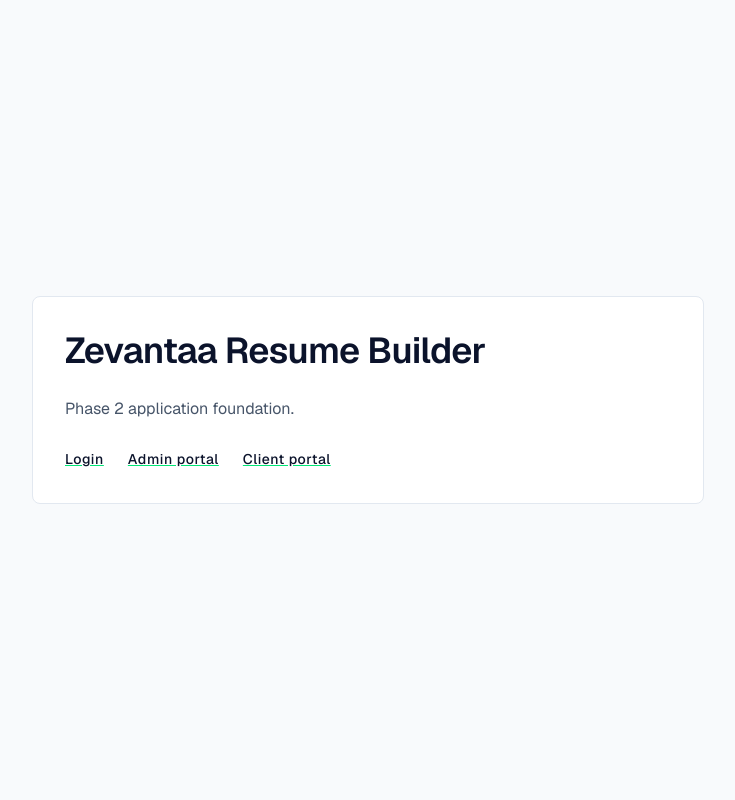
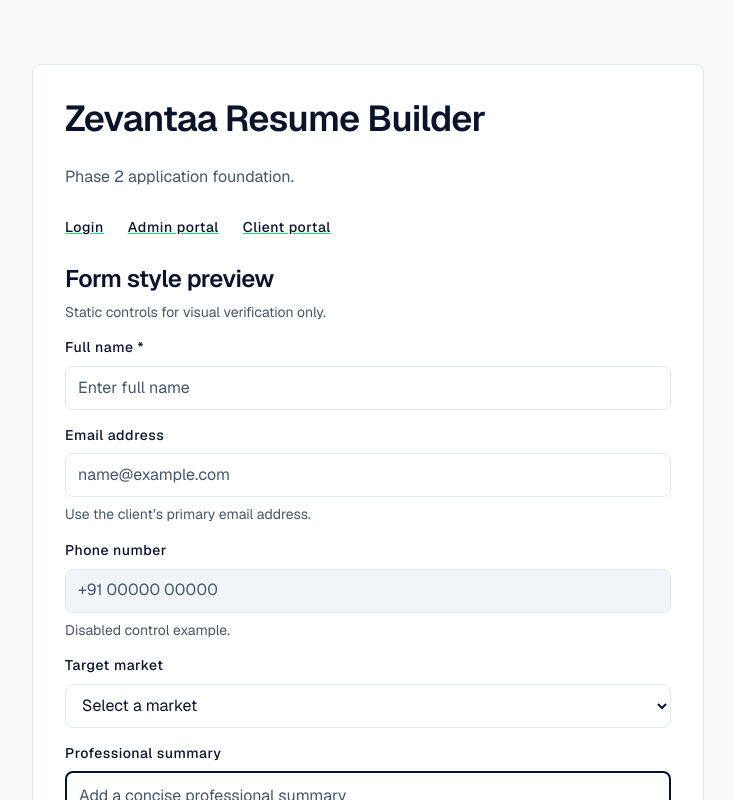
Before and after one commit to Zevantaa/zevantaa-resume-builder, a Next.js app: page / in a window 1280 px wide. Shown: the top 800 px of the page, without its empty margins (272-1007 px from the left). Built offline with nearby package versions, Linux system fonts and the light colour scheme.

Commit message:
Implement Zevantaa reusable form system

```diff
--- a/src/app/globals.css
+++ b/src/app/globals.css
@@ -67,6 +67,16 @@
   --layout-stack-gap: var(--space-6);
   --layout-inset-padding: var(--space-6);
   --layout-grid-gap: var(--space-4);
+
+  /* Form controls */
+  --form-control-height: 2.75rem;
+  --form-control-radius: 0.5rem;
+  --form-control-border-width: 0.0625rem;
+  --form-control-padding-inline: var(--space-3);
+  --form-control-padding-block: var(--space-2);
+  --form-field-gap: var(--space-2);
+  --form-group-gap: var(--space-4);
+  --form-textarea-min-height: 7rem;
 }
 
 @theme inline {
@@ -206,6 +216,89 @@ body {
   gap: var(--layout-grid-gap);
 }
 
+.form-demo,
+.form-demo-header,
+.form-field {
+  display: grid;
+}
+
+.form-demo {
+  gap: var(--form-group-gap);
+}
+
+.form-demo-header,
+.form-field {
+  gap: var(--form-field-gap);
+}
+
+.form-label {
+  color: var(--text);
+}
+
+.form-required-indicator {
+  margin-inline-start: var(--space-1);
+}
+
+.form-control {
+  width: 100%;
+  min-height: var(--form-control-height);
+  padding-block: var(--form-control-padding-block);
+  padding-inline: var(--form-control-padding-inline);
+  border: var(--form-control-border-width) solid var(--border);
+  border-radius: var(--form-control-radius);
+  background: var(--surface);
+  color: var(--text);
+  font: inherit;
+  line-height: var(--type-line-height-compact);
+  transition:
+    border-color 150ms ease,
+    outline-color 150ms ease,
+    background-color 150ms ease;
+}
+
+.form-control::placeholder {
+  color: var(--text-muted);
+  opacity: 1;
+}
+
+.form-control:focus-visible {
+  border-color: var(--text);
+  outline: 0.1875rem solid var(--focus);
+  outline-offset: 0.125rem;
+}
+
+.form-control:disabled {
+  cursor: not-allowed;
+  border-color: var(--border);
+  background: var(--surface-muted);
+  color: var(--text-muted);
+}
+
+.form-control--error {
+  border-color: var(--text);
+  border-width: 0.125rem;
+}
+
+.form-textarea {
+  min-height: var(--form-textarea-min-height);
+  padding-block: var(--space-3);
+  resize: vertical;
+}
+
+.form-helper,
+.form-error {
+  margin: 0;
+}
+
+.form-helper {
+  color: var(--text-muted);
+}
+
+.form-error {
+  color: var(--text);
+  font-weight: var(--type-font-weight-medium);
+}
+
 @media (min-width: 48rem) {
   :root {
     --layout-page-padding-inline: var(--space-8);
--- a/src/app/page.tsx
+++ b/src/app/page.tsx
@@ -1,4 +1,6 @@
 import Link from "next/link";
+
+import { FormStyleDemo } from "@/components/ui";
 
 export default function HomePage() {
   return (
@@ -38,6 +40,7 @@ export default function HomePage() {
             </li>
           </ul>
         </nav>
+        <FormStyleDemo />
       </section>
     </main>
   );
--- /dev/null
+++ b/src/components/ui/form-controls.tsx
@@ -0,0 +1,183 @@
+import type {
+  InputHTMLAttributes,
+  ReactNode,
+  SelectHTMLAttributes,
+  TextareaHTMLAttributes,
+} from "react";
+
+type FieldShellProps = {
+  children: ReactNode;
+  descriptionId?: string;
+  error?: string;
+  helperText?: string;
+  id: string;
+  label: string;
+  required?: boolean;
+};
+
+type SharedFieldProps = Omit<FieldShellProps, "children" | "descriptionId">;
+
+type TextInputProps = SharedFieldProps &
+  Omit<InputHTMLAttributes<HTMLInputElement>, "id" | "required">;
+
+type TextareaFieldProps = SharedFieldProps &
+  Omit<TextareaHTMLAttributes<HTMLTextAreaElement>, "id" | "required">;
+
+type SelectFieldProps = SharedFieldProps &
+  Omit<SelectHTMLAttributes<HTMLSelectElement>, "id" | "required">;
+
+function FieldShell({
+  children,
+  descriptionId,
+  error,
+  helperText,
+  id,
+  label,
+  required,
+}: FieldShellProps) {
+  return (
+    <div className="form-field">
+      <label className="type-label form-label" htmlFor={id}>
+        {label}
+        {required ? (
+          <>
+            <span className="form-required-indicator" aria-hidden="true">
+              *
+            </span>
+            <span className="sr-only"> (required)</span>
+          </>
+        ) : null}
+      </label>
+      {children}
+      {error ? (
+        <p className="type-supporting form-error" id={descriptionId}>
+          Error: {error}
+        </p>
+      ) : helperText ? (
+        <p className="type-supporting form-helper" id={descriptionId}>
+          {helperText}
+        </p>
+      ) : null}
+    </div>
+  );
+}
+
+function getDescriptionId(
+  id: string,
+  helperText?: string,
+  error?: string,
+) {
+  return helperText || error ? `${id}-description` : undefined;
+}
+
+function getControlClassName(error?: string, className?: string) {
+  return ["form-control", error ? "form-control--error" : null, className]
+    .filter(Boolean)
+    .join(" ");
+}
+
+export function TextInput({
+  className,
+  error,
+  helperText,
+  id,
+  label,
+  required,
+  type = "text",
+  ...props
+}: TextInputProps) {
+  const descriptionId = getDescriptionId(id, helperText, error);
+
+  return (
+    <FieldShell
+      descriptionId={descriptionId}
+      error={error}
+      helperText={helperText}
+      id={id}
+      label={label}
+      required={required}
+    >
+      <input
+        {...props}
+        aria-describedby={descriptionId}
+        aria-invalid={error ? true : undefined}
+        className={getControlClassName(error, className)}
+        id={id}
+        required={required}
+        type={type}
+      />
+    </FieldShell>
+  );
+}
+
+export function TextareaField({
+  className,
+  error,
+  helperText,
+  id,
+  label,
+  required,
+  rows = 4,
+  ...props
+}: TextareaFieldProps) {
+  const descriptionId = getDescriptionId(id, helperText, error);
+
+  return (
+    <FieldShell
+      descriptionId={descriptionId}
+      error={error}
+      helperText={helperText}
+      id={id}
+      label={label}
+      required={required}
+    >
+      <textarea
+        {...props}
+        aria-describedby={descriptionId}
+        aria-invalid={error ? true : undefined}
+        className={getControlClassName(
+          error,
+          ["form-textarea", className].filter(Boolean).join(" "),
+        )}
+        id={id}
+        required={required}
+        rows={rows}
+      />
+    </FieldShell>
+  );
+}
+
+export function SelectField({
+  children,
+  className,
+  error,
+  helperText,
+  id,
+  label,
+  required,
+  ...props
+}: SelectFieldProps) {
+  const descriptionId = getDescriptionId(id, helperText, error);
+
+  return (
+    <FieldShell
+      descriptionId={descriptionId}
+      error={error}
+      helperText={helperText}
+      id={id}
+      label={label}
+      required={required}
+    >
+      <select
+        {...props}
+        aria-describedby={descriptionId}
+        aria-invalid={error ? true : undefined}
+        className={getControlClassName(error, className)}
+        id={id}
+        required={required}
+      >
+        {children}
+      </select>
+    </FieldShell>
+  );
+}
--- /dev/null
+++ b/src/components/ui/form-style-demo.tsx
@@ -0,0 +1,52 @@
+import { SelectField, TextareaField, TextInput } from "./form-controls";
+
+export function FormStyleDemo() {
+  return (
+    <form className="form-demo" aria-labelledby="form-demo-title">
+      <div className="form-demo-header">
+        <h2 className="type-heading-3 text-text" id="form-demo-title">
+          Form style preview
+        </h2>
+        <p className="type-supporting text-text-muted">
+          Static controls for visual verification only.
+        </p>
+      </div>
+
+      <TextInput
+        id="demo-name"
+        label="Full name"
+        placeholder="Enter full name"
+        required
+      />
+      <TextInput
+        id="demo-email"
+        type="email"
+        label="Email address"
+        placeholder="name@example.com"
+        helperText="Use the client’s primary email address."
+      />
+      <TextInput
+        id="demo-phone"
+        type="tel"
+        label="Phone number"
+        defaultValue="+91 00000 00000"
+        helperText="Disabled control example."
+        disabled
+      />
+      <SelectField id="demo-market" label="Target market" defaultValue="">
+        <option value="" disabled>
+          Select a market
+        </option>
+        <option value="domestic">Indian Domestic Market</option>
+        <option value="gcc">GCC and Middle East Market</option>
+        <option value="europe">Europass and European Union Market</option>
+      </SelectField>
+      <TextareaField
+        id="demo-summary"
+        label="Professional summary"
+        placeholder="Add a concise professional summary"
+        error="A professional summary is required."
+      />
+    </form>
+  );
+}
--- a/src/components/ui/index.ts
+++ b/src/components/ui/index.ts
@@ -1 +1,3 @@
+export { FormStyleDemo } from "./form-style-demo";
+export { SelectField, TextareaField, TextInput } from "./form-controls";
 export { PlaceholderPage } from "./placeholder-page";
```
